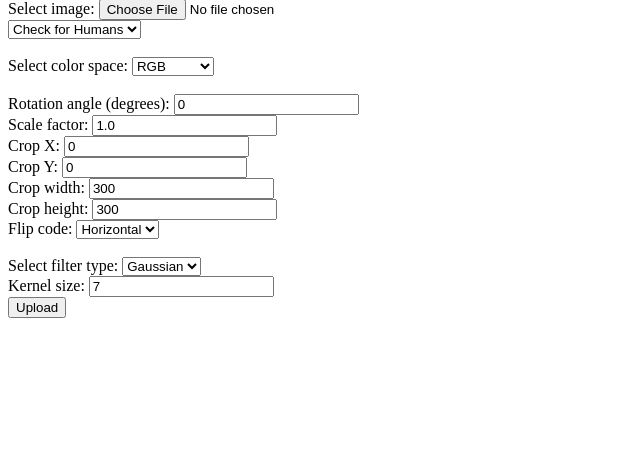
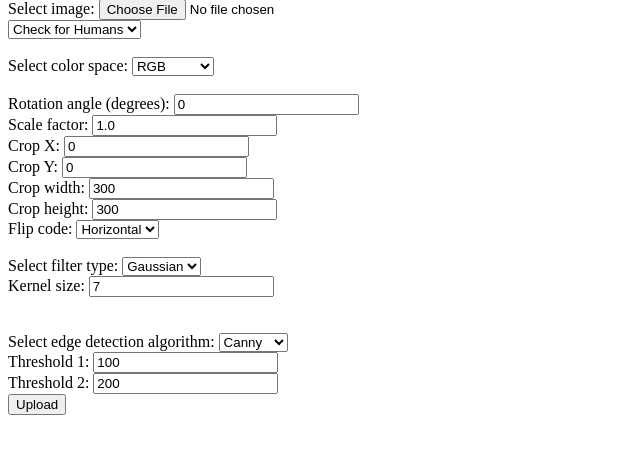
Before and after one commit to tudorandrian/image_processing, a Flask app: page / in a window 1280 px wide. Shown: the part 81-535 px from the top of the page, without its empty margins (0-640 px from the left). Run offline with Flask 3, Linux system fonts and the light colour scheme.

Commit message:
feat(image-processing): add edge detection feature with various algorithms

```diff
--- a/main.py
+++ b/main.py
@@ -40,6 +40,9 @@ def upload():
     flip_code = request.form.get('flip_code', type=int, default=1)
     filter_type = request.form.get('filter_type')
     kernel_size = request.form.get('kernel_size', type=int, default=7)
+    edge_algorithm = request.form.get('edge_algorithm')
+    threshold1 = request.form.get('threshold1', type=int, default=100)
+    threshold2 = request.form.get('threshold2', type=int, default=200)
 
     if file.filename == '':
         return jsonify({"error": "No selected file"})
@@ -55,7 +58,8 @@ def upload():
         return redirect(url_for('results', filename=filename, action=action, color_space=color_space,
                                 rotation_angle=rotation_angle, scale_factor=scale_factor,
                                 crop_x=crop_x, crop_y=crop_y, crop_width=crop_width, crop_height=crop_height,
-                                flip_code=flip_code, filter_type=filter_type, kernel_size=kernel_size))
+                                flip_code=flip_code, filter_type=filter_type, kernel_size=kernel_size,
+                                edge_algorithm=edge_algorithm, threshold1=threshold1, threshold2=threshold2))
 
 @app.route('/results')
 def results():
@@ -71,6 +75,9 @@ def results():
     flip_code = request.args.get('flip_code', type=int)
     filter_type = request.args.get('filter_type')
     kernel_size = request.args.get('kernel_size', type=int, default=7)
+    edge_algorithm = request.args.get('edge_algorithm')
+    threshold1 = request.args.get('threshold1', type=int)
+    threshold2 = request.args.get('threshold2', type=int)
     image_path = os.path.join("uploads", filename)
 
     processed_image_path = process_image(image_path, action)
@@ -78,11 +85,12 @@ def results():
     converted_image_path = convert_color_space(image_path, color_space)
     transformed_image_path = transform_image(image_path, rotation_angle, scale_factor, crop_x, crop_y, crop_width, crop_height, flip_code)
     filtered_image_path = apply_filter(image_path, filter_type, kernel_size)
+    edge_detected_image_path = apply_edge_detection(image_path, edge_algorithm, threshold1, threshold2)
 
     return render_template('results.html', filename=filename, action=action, color_space=color_space,
                            processed_image=processed_image_path, segmented_image=segmented_image_path,
                            converted_image=converted_image_path, transformed_image=transformed_image_path,
-                           filtered_image=filtered_image_path)
+                           filtered_image=filtered_image_path, edge_detected_image=edge_detected_image_path)
 
 def process_image(image_path, action):
     image = Image.open(image_path)
@@ -194,6 +202,32 @@ def apply_filter(image_path, filter_type, kernel_size):
 
     return filtered_image_filename
 
+def apply_edge_detection(image_path, edge_algorithm, threshold1, threshold2):
+    # Read the image using OpenCV
+    image = cv2.imread(image_path, cv2.IMREAD_GRAYSCALE)
+
+    # Apply the selected edge detection algorithm
+    if edge_algorithm == 'canny':
+        edges = cv2.Canny(image, threshold1, threshold2)
+    elif edge_algorithm == 'sobel':
+        edges = cv2.Sobel(image, cv2.CV_64F, 1, 0, ksize=5)
+    elif edge_algorithm == 'scharr':
+        edges = cv2.Scharr(image, cv2.CV_64F, 1, 0)
+    elif edge_algorithm == 'roberts':
+        kernel = np.array([[1, 0], [0, -1]], dtype=np.float32)
+        edges = cv2.filter2D(image, -1, kernel)
+    elif edge_algorithm == 'log':
+        edges = cv2.Laplacian(image, cv2.CV_64F)
+    else:
+        edges = image
+
+    # Save the edge-detected image
+    edge_detected_image_filename = f"edge_detected_{os.path.basename(image_path)}"
+    edge_detected_image_path = os.path.join("uploads", edge_detected_image_filename)
+    cv2.imwrite(edge_detected_image_path, edges)
+
+    return edge_detected_image_filename
+
 @app.route('/uploads/<filename>')
 def uploaded_file(filename):
     return send_from_directory('uploads', filename)
--- a/templates/index.html
+++ b/templates/index.html
@@ -73,6 +73,23 @@
         <label for="kernel_size">Kernel size:</label>
         <input type="number" name="kernel_size" id="kernel_size" value="7">
         <br>
+        <br>
+        <br>
+        <label for="edge_algorithm">Select edge detection algorithm:</label>
+        <select name="edge_algorithm" id="edge_algorithm">
+            <option value="canny">Canny</option>
+            <option value="sobel">Sobel</option>
+            <option value="scharr">Scharr</option>
+            <option value="roberts">Roberts</option>
+            <option value="log">LoG</option>
+        </select>
+        <br>
+        <label for="threshold1">Threshold 1:</label>
+        <input type="number" name="threshold1" id="threshold1" value="100">
+        <br>
+        <label for="threshold2">Threshold 2:</label>
+        <input type="number" name="threshold2" id="threshold2" value="200">
+        <br>
         <!-- Submit button for the form -->
         <button type="submit">Upload</button>
     </form>
--- a/templates/results.html
+++ b/templates/results.html
@@ -39,5 +39,9 @@
         <h2>Filtered Image</h2>
         <img src="{{ url_for('uploaded_file', filename=filtered_image) }}" alt="Filtered Image">
     </div>
+    <div>
+        <h2>The edge-detected Image</h2>
+        <img src="{{ url_for('uploaded_file', filename=edge_detected_image) }}" alt="The edge-detected Image">
+    </div>
 </body>
 </html>
```
